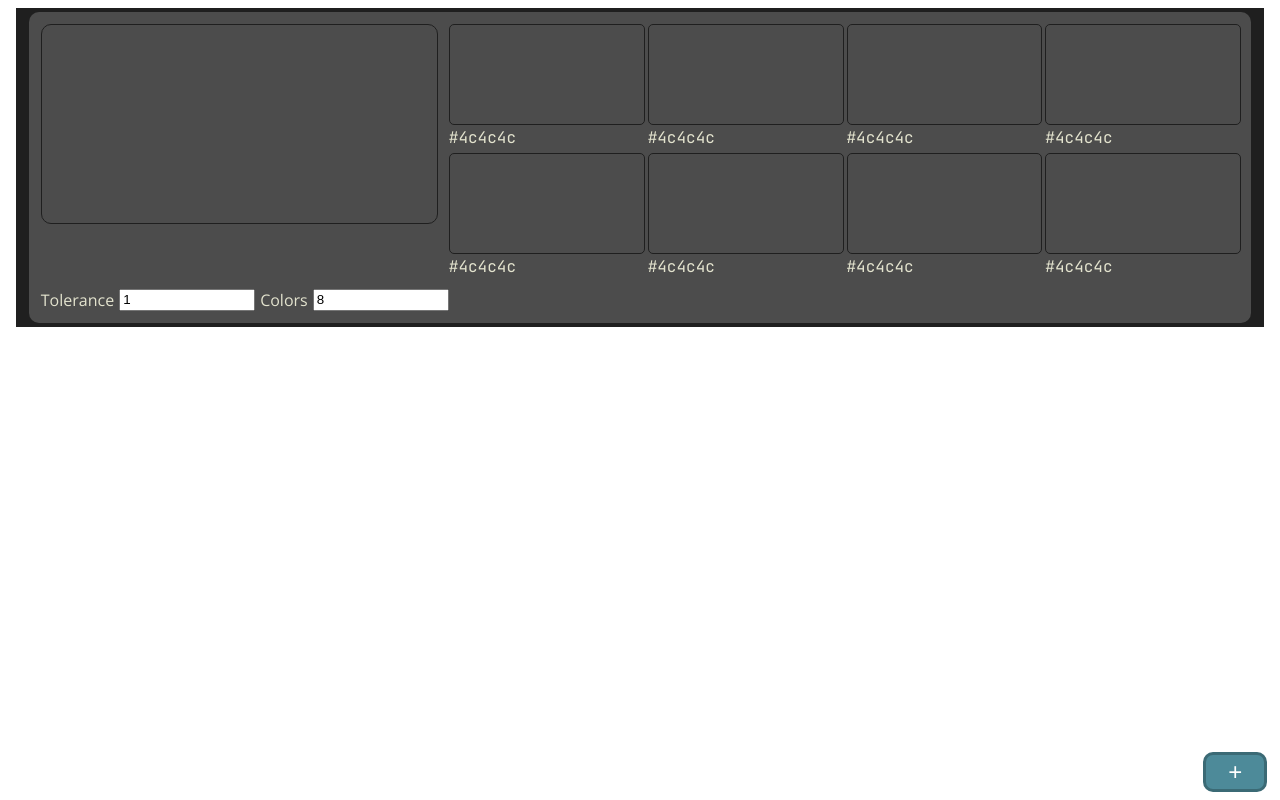
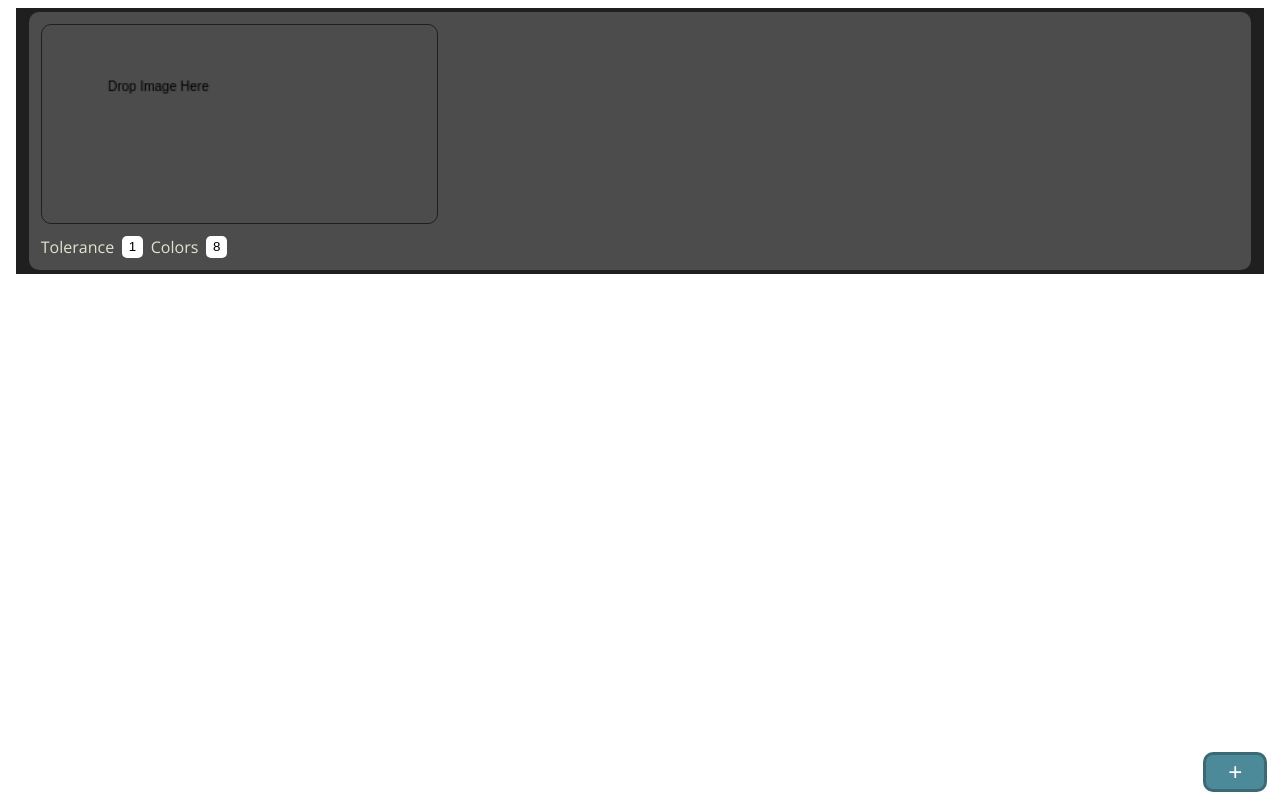
Before and after one commit to coryb-xyz/color-palette-tool, a SvelteKit app in the folder app/: page / in a window 1280 px wide. Built offline with nearby package versions, Linux system fonts and the light colour scheme.

Commit message:
more css tweaks add some placeholder text to drop area

```diff
--- a/app/src/components/PaletteWidget.svelte
+++ b/app/src/components/PaletteWidget.svelte
@@ -9,7 +9,10 @@
     let tolerance = 1;
     let number = 8;
 
-    onMount(async () => (palette = Array(number).fill("#4c4c4c")));
+    onMount(async () => {
+        const ctx = canvas.getContext("2d")
+        ctx.fillText("Drop Image Here", 50, 50);
+    });
 
     function loadImage(e) {
         e.preventDefault();
@@ -57,6 +60,7 @@
             on:drop={loadImage}
             class="bordered"
         />
+
         <div class="color-wrapper">
             {#each palette as color}
                 <div class="color-box">
@@ -72,18 +76,12 @@
     <div class="control-area">
         <div>Tolerance</div>
         <input
-            type="number"
             name="tolerance"
             bind:value={tolerance}
             on:change={generatePalette}
         />
         <div>Colors</div>
-        <input
-            type="number"
-            name="number"
-            bind:value={number}
-            on:change={generatePalette}
-        />
+        <input name="number" bind:value={number} on:change={generatePalette} />
     </div>
 </div>
 
@@ -106,11 +104,14 @@
     .control-area {
         display: grid;
         grid-template-columns: repeat(4, min-content);
-        gap: 5px;
+        gap: 1vh;
     }
 
     input {
-        width: 10vw;
+        width: 1.3vw;
+        border-radius: 5px;
+        border: none;
+        text-align: center;
     }
 
     .color-wrapper {
```
